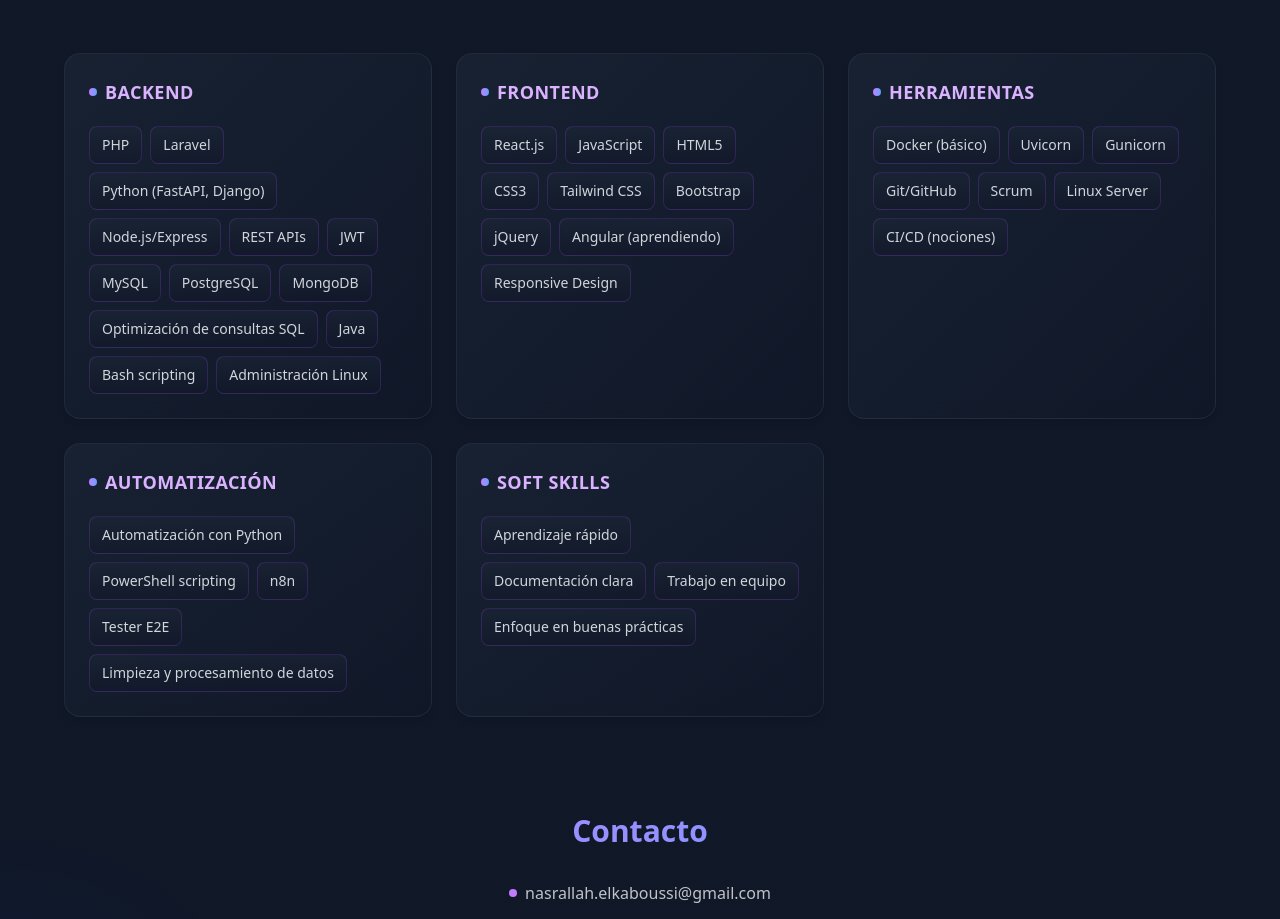
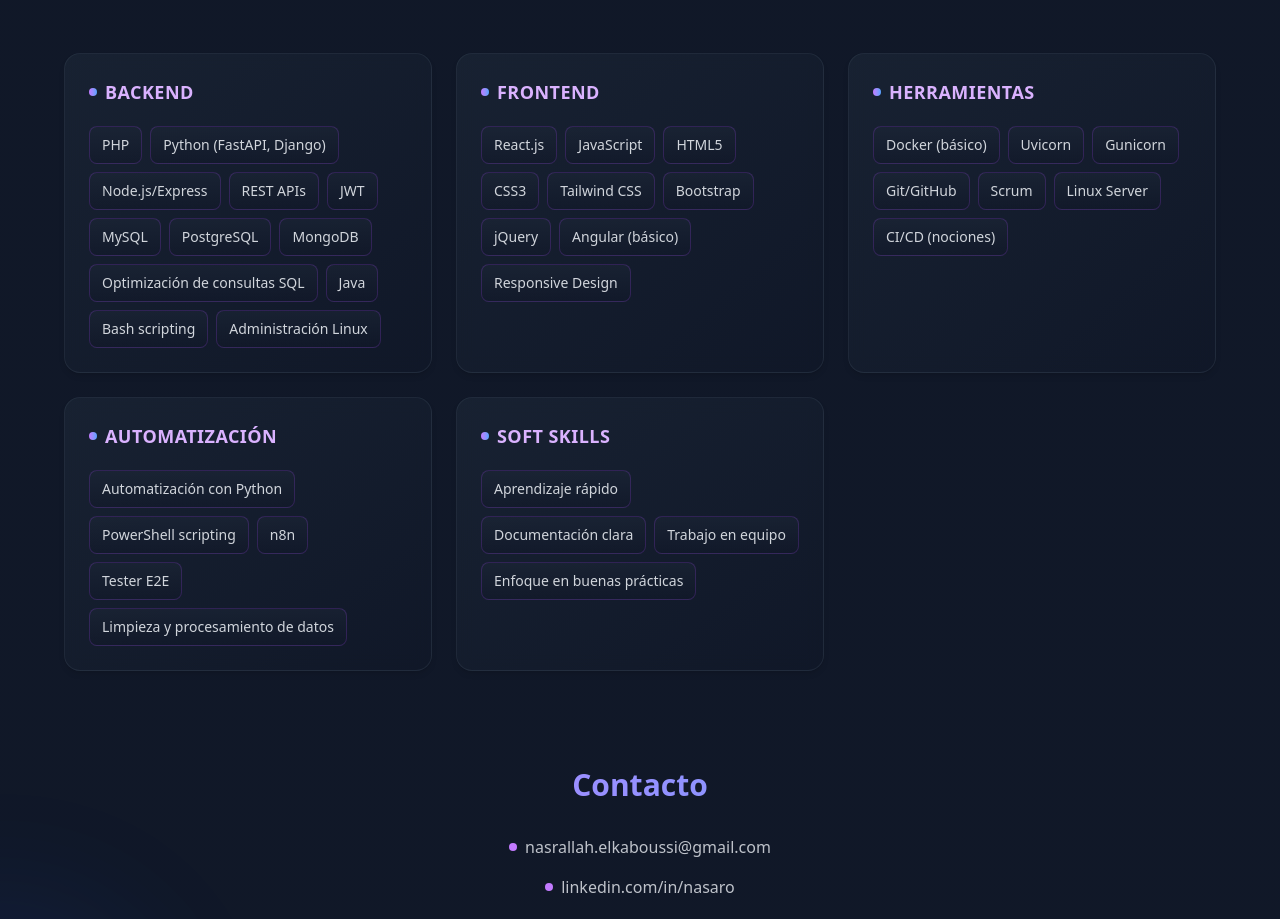
Before and after one commit to nasar0/porfolio, a React (Vite) app: page / in a window 1280 px wide. Shown: the part 1888-2807 px from the top of the page. Built offline with nearby package versions, Linux system fonts and the light colour scheme.

Commit message:
Update skill categories and descriptions

```diff
--- a/src/pages/Landing.jsx
+++ b/src/pages/Landing.jsx
@@ -11,13 +11,13 @@ function Landing() {
   // Habilidades organizadas en categorías
   const skills = {
     Backend: [
-      "PHP", "Laravel", "Python (FastAPI, Django)", "Node.js/Express",
+      "PHP" , "Python (FastAPI, Django)", "Node.js/Express",
       "REST APIs", "JWT", "MySQL", "PostgreSQL", "MongoDB",
       "Optimización de consultas SQL", "Java", "Bash scripting", "Administración Linux"
     ],
     Frontend: [
       "React.js", "JavaScript", "HTML5", "CSS3", "Tailwind CSS", "Bootstrap",
-      "jQuery", "Angular (aprendiendo)", "Responsive Design"
+      "jQuery", "Angular (básico)", "Responsive Design"
     ],
     Herramientas: [
       "Docker (básico)", "Uvicorn", "Gunicorn", "Git/GitHub", "Scrum",
```
